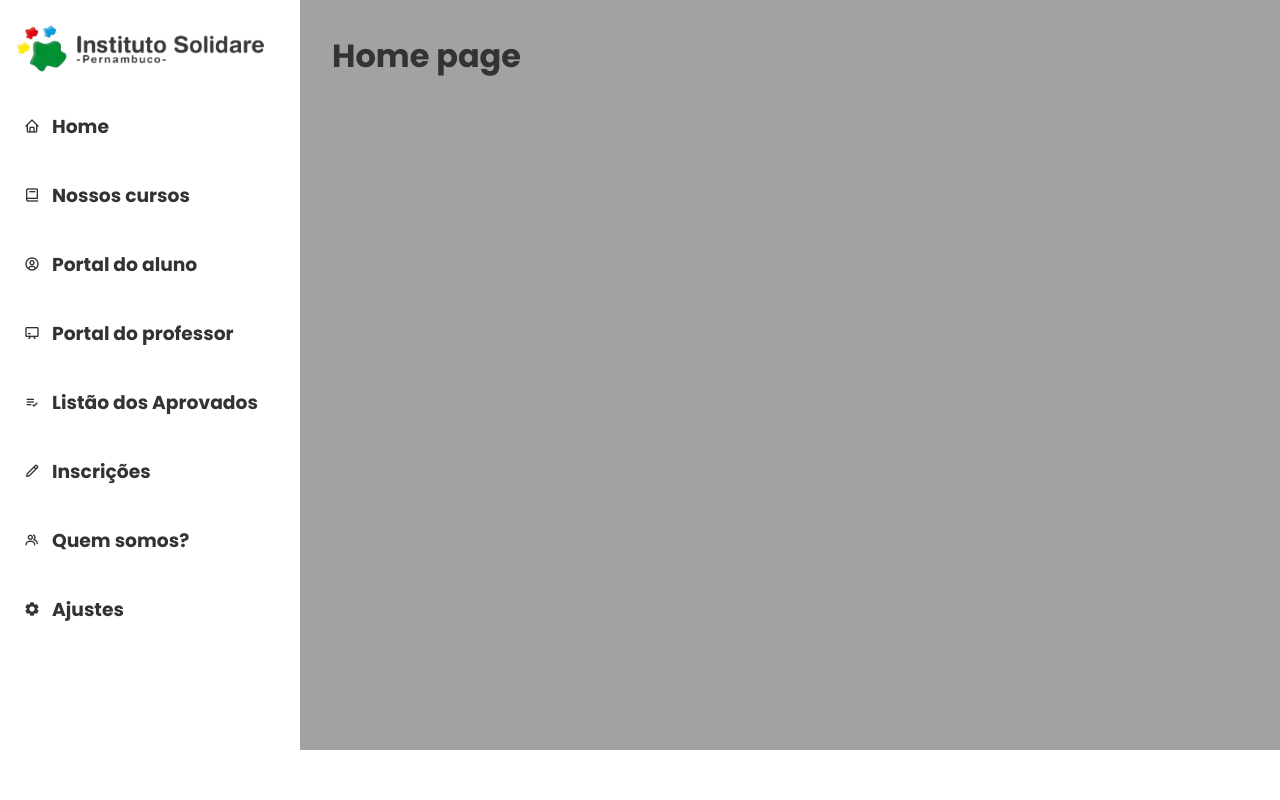
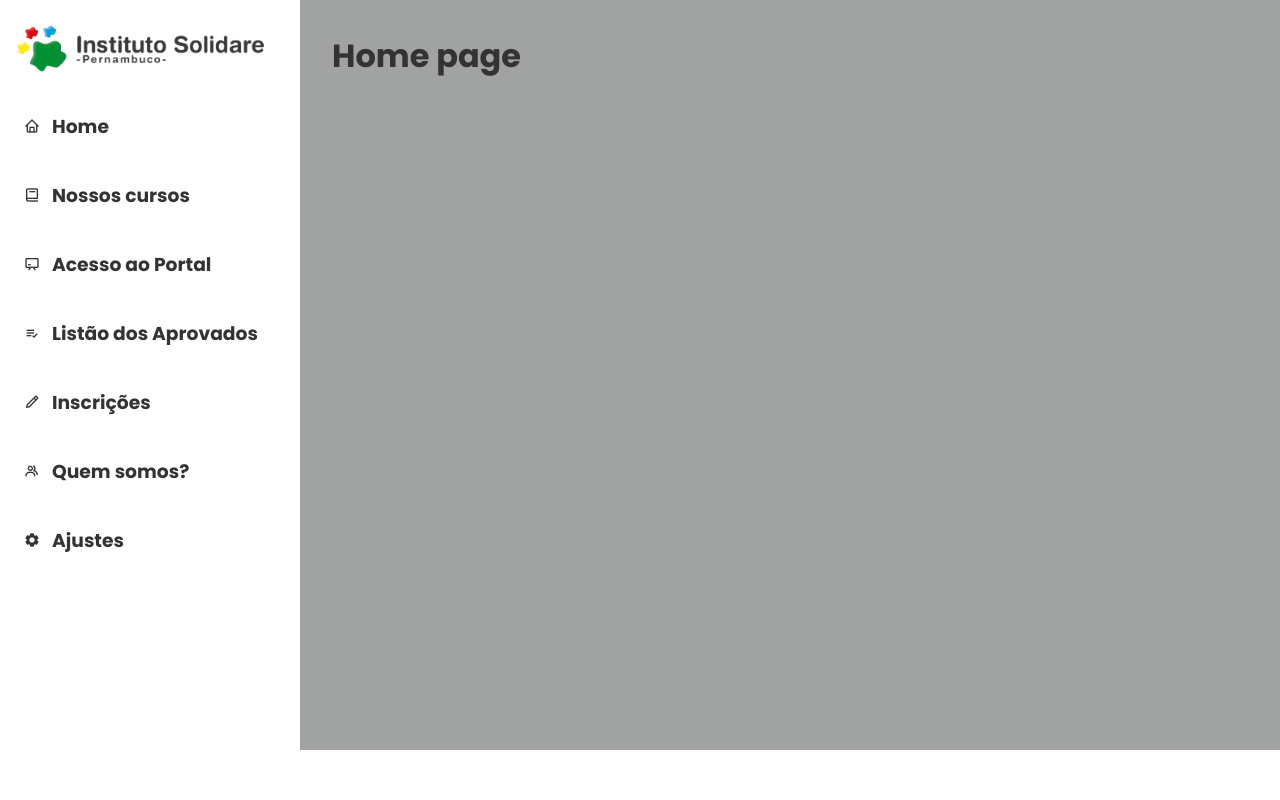
Before and after one commit to caioguimaraesr/instituto-solidare, a Django app: page / in a window 1280 px wide. Run offline with Django 5.2, Linux system fonts and the light colour scheme.

Commit message:
linkando o portal do professor

```diff
--- a/instsoli/templates/instsoli/partials/sidebar.html
+++ b/instsoli/templates/instsoli/partials/sidebar.html
@@ -16,16 +16,10 @@
         <h3 class="sidebar-title">Nossos cursos</h3>
     </a>
 
-    <!-- Inscrições -->
-    <a href="#" class="sidebar-link">
-        <i class='bx bx-user-circle'></i>
-        <h3 class="sidebar-title">Portal do aluno</h3>
-    </a>
-
     <!-- Quem Somos -->
-    <a href="{% url "instsoli:portal_professor" %}" class="sidebar-link">
+    <a {% if user.is_superuser %} href="{% url "instsoli:portal_professor" %}" {% else %} href="#" {% endif %}class="sidebar-link">
         <i class='bx bx-chalkboard'></i>
-        <h3 class="sidebar-title">Portal do professor</h3>
+        <h3 class="sidebar-title">Acesso ao Portal</h3>
     </a>
 
     <!-- Listão de aprovados -->
```
